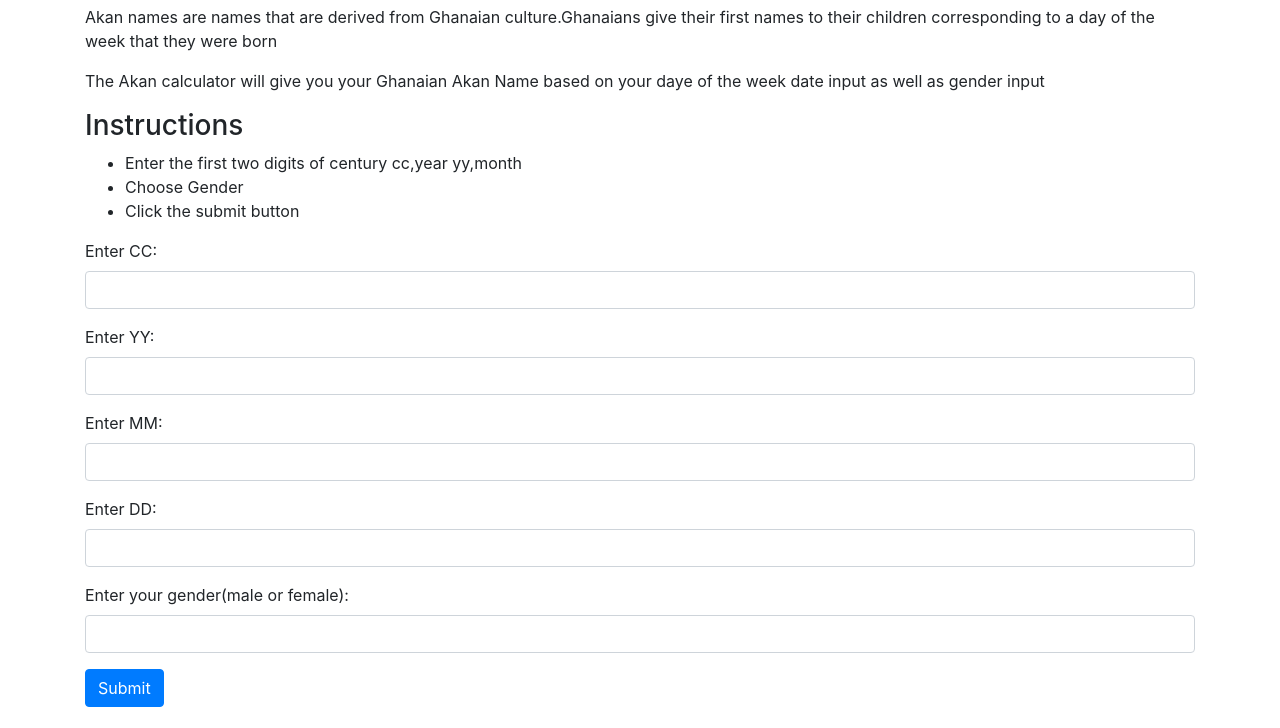
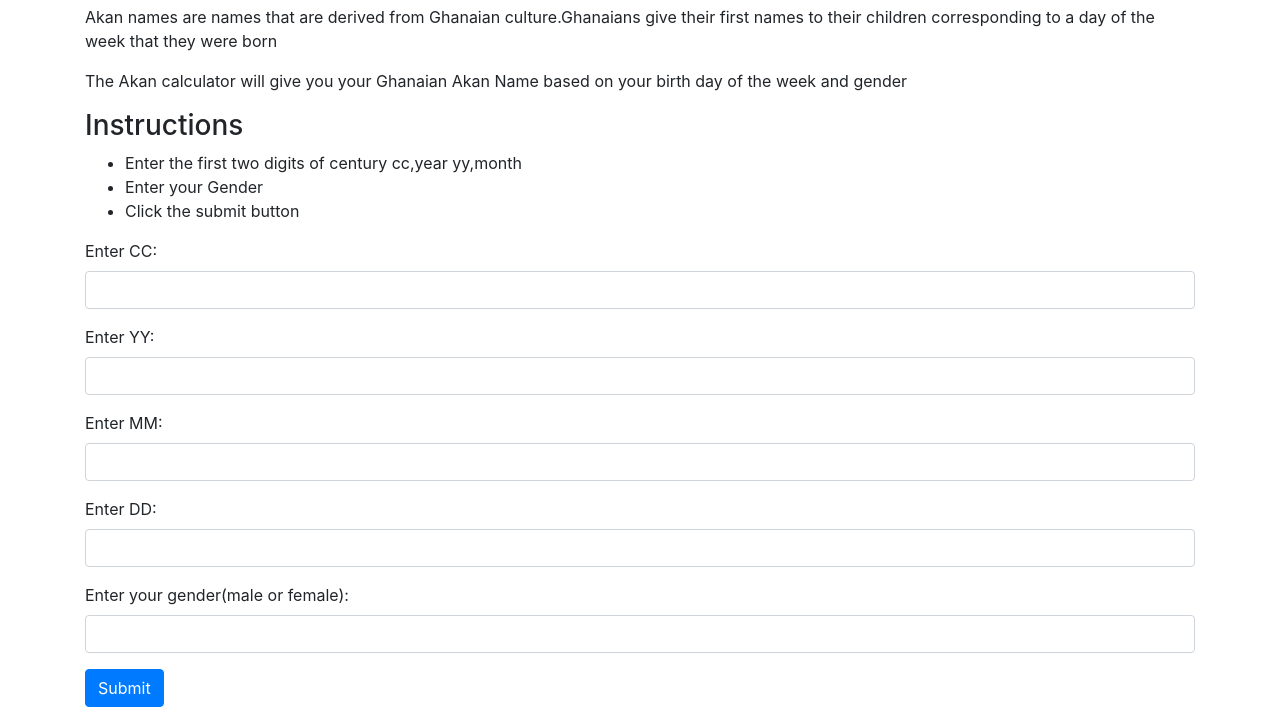
Before and after one commit to AndrewIndeche/Akan-Name-Generator, a plain HTML site: page index.html in a window 1280 px wide. Shown: the part 72-800 px from the top of the page. Drawn offline with nearby package versions, Linux system fonts and the light colour scheme.

Commit message:
Add edits

```diff
--- a/index.html
+++ b/index.html
@@ -6,7 +6,7 @@
     <meta name="viewport" content="width=device-width, initial-scale=1.0">
     <link rel="stylesheet" href="https://stackpath.bootstrapcdn.com/bootstrap/4.1.3/css/bootstrap.min.css"
         integrity="sha384-MCw98/SFnGE8fJT3GXwEOngsV7Zt27NXFoaoApmYm81iuXoPkFOJwJ8ERdknLPMO" crossorigin="anonymous">
-    <title>Test form</title>
+    <title>Akan Name</title>
     <style>
         html,
         body {
@@ -26,13 +26,13 @@
             <div class="col-sm-12">
               <h1>Akan Name Calculator</h1>
                <p>Akan names are names that are derived from Ghanaian culture.Ghanaians give their first names to their children corresponding to a day of the week that they were born<p>
-               <p>The Akan calculator will give you your Ghanaian Akan Name based on your daye of the week date input as well as gender input</p>
+               <p>The Akan calculator will give you your Ghanaian Akan Name based on your birth day of the week and gender</p>
                <h3>Instructions</h3>
                <ul>
                <li>Enter the first two digits of century cc,year yy,month </li>
-               <li>Choose Gender</li>
+               <li>Enter your Gender</li>
                <li>Click the submit button</li>
-               </ul>
+             </ul>
                 <form onsubmit="processForm(event)">
                     <div class="form-group">
                         <label for="fname">Enter CC:</label>
```
